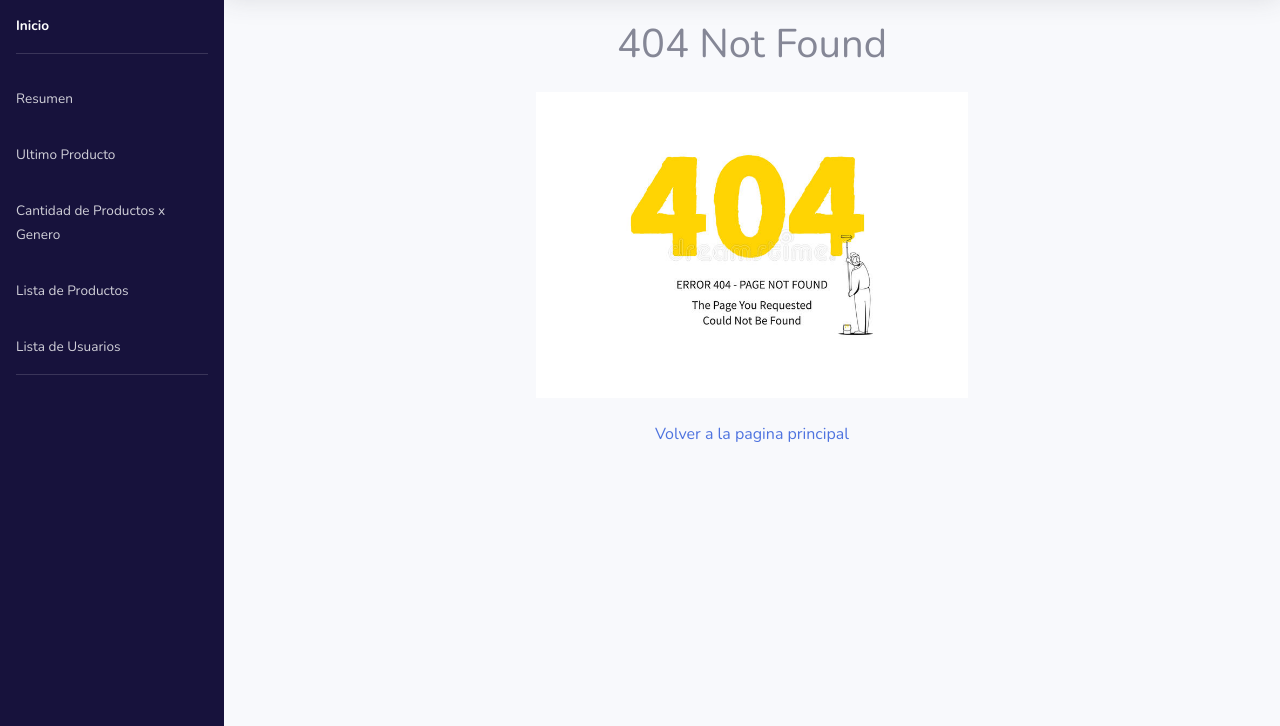
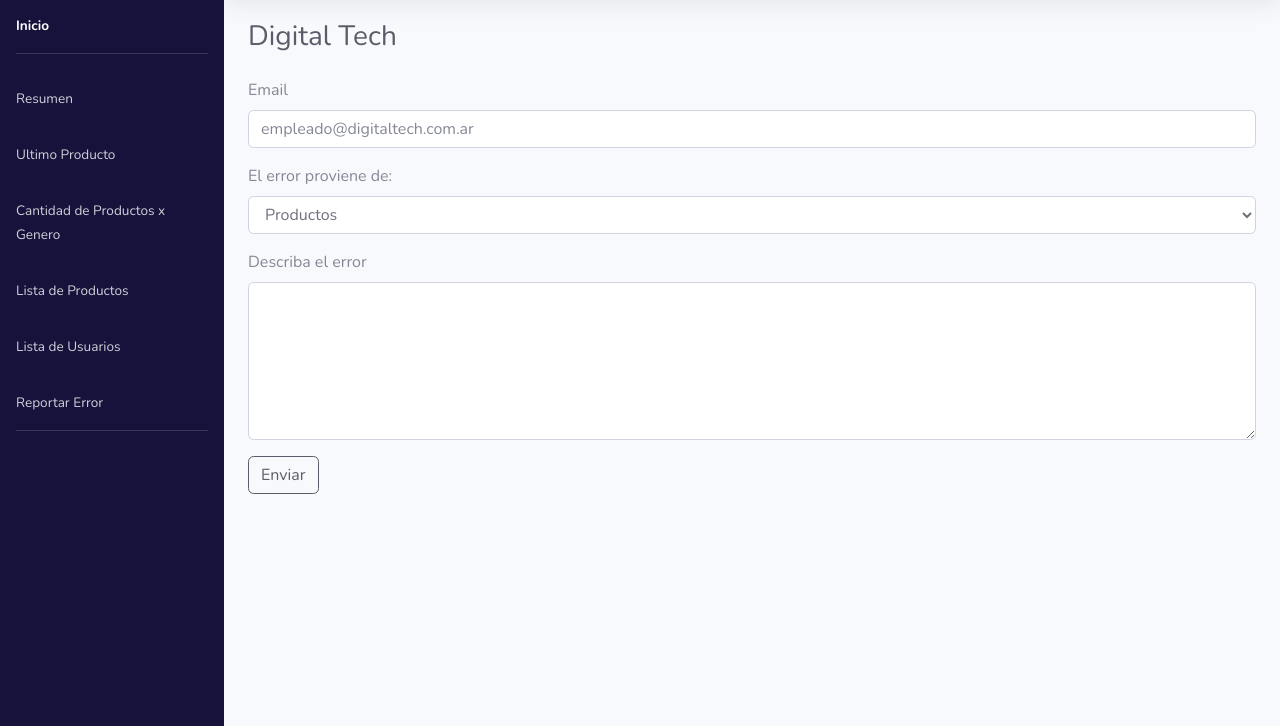
Before and after one commit to LucioDangelo/dashboardTiendaTech, a React app: page /errors in a window 1280 px wide. Before the commit this address had no page. Shown: the part 74-800 px from the top of the page. Built offline with nearby package versions, Linux system fonts and the light colour scheme.

Commit message:
Listo para presentar

```diff
--- a/src/components/Chart.js
+++ b/src/components/Chart.js
@@ -29,7 +29,7 @@
             <div className="card-body">
                 <div className="table-responsive">
                     <h5 className="mb-10 font-weight-bold text-gray-800">Lista de Productos</h5>
-                    <table className="table table-bordered" id="dataTable" width="100%" cellSpacing="0">
+                    <table className="table table-bordered " id="dataTable" width="100%" cellSpacing="0">
                         <thead>
                             <tr>
                                 <th>ID</th>
--- a/src/components/ContentRowProducts.js
+++ b/src/components/ContentRowProducts.js
@@ -43,7 +43,7 @@
     /* <!-- Movies in DB --> */
 
     let productsInDB = {
-        title: 'Productos en DB',
+        title: 'Cantidad de Productos en DB',
         color: 'primary',
         quantity: products,
         icon: 'fas fa-cart-plus'
@@ -53,8 +53,8 @@
     /* <!-- Total awards --> */
 
     let usersInDb = {
-        title:'Usuarios en DB',
-        color:'success',
+        title:'Cantidad de Usuarios en DB',
+        color:'primary',
         quantity: users,
         icon:'fas fa-id-card'
     }
@@ -62,8 +62,8 @@
     /* <!-- Actors quantity --> */
 
     let categoriesInDB = {
-        title: 'Categorías en DB' ,
-        color: 'warning',
+        title: 'Cantidad de Categorías en DB' ,
+        color: 'primary',
         quantity: categories,
         icon: 'fas fa-list'
     }
--- a/src/components/ContentRowTop.js
+++ b/src/components/ContentRowTop.js
@@ -3,6 +3,8 @@
 import ContentRowProducts from './ContentRowProducts';
 import ContentRowCenter from './ContentRowCenter';
 import Chart from './Chart';
+import Chart2 from './Chart2';
+// import banner from '../assets/images/bannerIronMan.png';
 
 function ContentRowTop(){
     return(
@@ -11,12 +13,14 @@
 				<div className="container-fluid">
 					<div className="d-sm-flex aligns-items-center justify-content-between mb-4">
 						<h1 className="h3 mb-0 text-gray-800">Digital Tech</h1>
+						{/* <img src={banner} class="img-fluid" width="100"></img> */}
 					</div>
 
 					{/*<!-- Content Row Movies-->*/}
 					<ContentRowProducts />
 					<ContentRowCenter />
 					<Chart />
+					<Chart2 />
 				</div>
 				{/*<!--End Content Row Top-->*/}
 
--- /dev/null
+++ b/src/components/Errors.js
@@ -0,0 +1,40 @@
+import React from 'react';
+
+const pulsar = (res,req) => {
+    alert('Gracias por reportar el error. Lo resolveremos a la brevedad.')
+};
+
+
+function Errors(){
+    return (
+                <form>
+                    <div class="form-group">
+                        <label for="exampleFormControlInput1">Email</label>
+                        <input type="email" class="form-control" id="exampleFormControlInput1" placeholder="empleado@digitaltech.com.ar"></input>
+                    </div>
+                    <div class="form-group">
+                        <label for="exampleFormControlSelect1">El error proviene de:</label>
+                        <select class="form-control" id="exampleFormControlSelect1">
+                            <option>Productos</option>
+                            <option>Usuarios</option>
+                            <option>Estatus</option>
+                            <option>Categorias</option>
+                            <option>Otro</option>
+                        </select>
+                    </div>
+                    <div class="form-group">
+                        <label for="exampleFormControlTextarea1">Describa el error</label>
+                        <textarea class="form-control" id="exampleFormControlTextarea1" rows="6"></textarea>
+                    </div>
+                    <button type="button" class="btn btn-outline-dark" onClick={()=> {pulsar()}}>Enviar</button>
+                </form>
+                // <tr>
+                //     <td>Hola</td>
+
+                // </tr>
+            )
+    }
+
+
+
+export default Errors;
--- a/src/components/LastProductInDb.js
+++ b/src/components/LastProductInDb.js
@@ -12,7 +12,7 @@
 
     useEffect(() => {
          console.log("me monté");
-         fetch("https://la-guarida-del-dragon.herokuapp.com/api/products/lastproduct")
+         fetch("https://grupo-8-digital-tech.herokuapp.com/api/products/lastproduct")
              .then(response => response.json())
             .then(product => {
                 setLastProduct(product.product);
@@ -30,7 +30,7 @@
                 {lastProduct.length !== 0 &&
                     <div className="card-body">
                         <div className="text-center">
-                            <img className="img-fluid px-2 px-sm-2 mt-2 mb-4" style={{width: 18 +'rem'}} src={`https://la-guarida-del-dragon.herokuapp.com/img/${lastProductImage}`} alt="Last Product in Data Base"/>
+                            <img className="img-fluid px-2 px-sm-2 mt-2 mb-4" style={{width: 18 +'rem'}} src={`https://grupo-8-digital-tech.herokuapp.com/img/${lastProductImage}`} alt="Last Product in Data Base"/>
                         </div>
                         <h3>
                             {lastProduct[0].title}
--- a/src/components/SideBar.js
+++ b/src/components/SideBar.js
@@ -8,7 +8,7 @@
 import Chart from './Chart';
 import Chart2 from './Chart2';
 import NotFound from './NotFound';
-
+import Errors from './Errors';
 
 function SideBar(){
     return(
@@ -33,7 +33,7 @@
                     </Link>
                 </li>
                 <li className="nav-item">
-                    <Link className="nav-link collapsed" to="/last-movie-in-db">
+                    <Link className="nav-link collapsed" to="/last-product-in-db">
                         <span>Ultimo Producto</span>
                     </Link>
                 </li>
@@ -44,13 +44,18 @@
                 </li>
 
                 <li className="nav-item">
-                    <Link className="nav-link" to="/movie-chart">
+                    <Link className="nav-link" to="/product-chart">
                         <span>Lista de Productos</span>
                     </Link>
                 </li>
                 <li className="nav-item">
-                    <Link className="nav-link" to="/movie-chart2">
+                    <Link className="nav-link" to="/user-chart">
                         <span>Lista de Usuarios</span>
+                    </Link>
+                </li>
+                <li className="nav-item">
+                    <Link className="nav-link" to="/errors">
+                        <span>Reportar Error</span>
                     </Link>
                 </li>
 
@@ -67,20 +72,20 @@
                             <TopBar />
                             <div className="container-fluid">
                                 <div className="d-sm-flex aligns-items-center justify-content-between mb-4">
-                                    <h1 className="h3 mb-0 text-gray-800">Tech DB</h1>
+                                    <h1 className="h3 mb-0 text-gray-800">Digital Tech</h1>
                                 </div>
                                 <ContentRowProducts />
                             </div>
                         </div>
                     </div>
                 </Route>
-                <Route path="/last-movie-in-db">
+                <Route path="/last-product-in-db">
                     <div id="content-wrapper" className="d-flex flex-column">
                         <div id="content">
                             <TopBar />
                             <div className="container-fluid">
                                 <div className="d-sm-flex aligns-items-center justify-content-between mb-4">
-                                    <h1 className="h3 mb-0 text-gray-800">Tech DB</h1>
+                                    <h1 className="h3 mb-0 text-gray-800">Digital Tech</h1>
                                 </div>
                                 <div className="row">
                                     <LastProductInDb />
@@ -95,7 +100,7 @@
                             <TopBar />
                             <div className="container-fluid">
                                 <div className="d-sm-flex aligns-items-center justify-content-between mb-4">
-                                    <h1 className="h3 mb-0 text-gray-800">Tech DB</h1>
+                                    <h1 className="h3 mb-0 text-gray-800">Digital Tech</h1>
                                 </div>
                                 <div className="row">
                                     <CategoriesInDb />
@@ -104,13 +109,13 @@
                         </div>
                     </div>
                 </Route>
-                <Route path="/movie-chart">
+                <Route path="/product-chart">
                     <div id="content-wrapper" className="d-flex flex-column">
                         <div id="content">
                             <TopBar />
                             <div className="container-fluid">
                                 <div className="d-sm-flex aligns-items-center justify-content-between mb-4">
-                                    <h1 className="h3 mb-0 text-gray-800">Tech DB</h1>
+                                    <h1 className="h3 mb-0 text-gray-800">Digital Tech</h1>
                                 </div>
                                 <Chart />
                             </div>
@@ -118,15 +123,29 @@
                     </div>
                 </Route>
 
-                <Route path="/movie-chart2">
+                <Route path="/user-chart">
                     <div id="content-wrapper" className="d-flex flex-column">
                         <div id="content">
                             <TopBar />
                             <div className="container-fluid">
                                 <div className="d-sm-flex aligns-items-center justify-content-between mb-4">
-                                    <h1 className="h3 mb-0 text-gray-800">Tech DB</h1>
+                                    <h1 className="h3 mb-0 text-gray-800">Digital Tech</h1>
                                 </div>
                                 <Chart2 />
+                            </div>
+                        </div>
+                    </div>
+                </Route>
+
+                <Route path="/errors">
+                    <div id="content-wrapper" className="d-flex flex-column">
+                        <div id="content">
+                            <TopBar />
+                            <div className="container-fluid">
+                                <div className="d-sm-flex aligns-items-center justify-content-between mb-4">
+                                    <h1 className="h3 mb-0 text-gray-800">Digital Tech</h1>
+                                </div>
+                                <Errors />
                             </div>
                         </div>
                     </div>
```
Also changed, not shown: src/assets/css/app.css, src/assets/images/bannerIronMan.png (added), src/components/PopUp.js (added).
